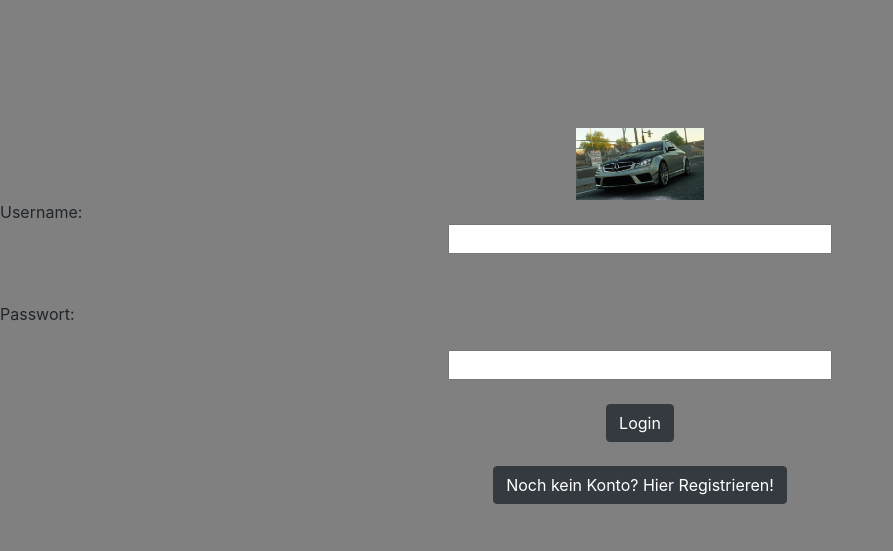
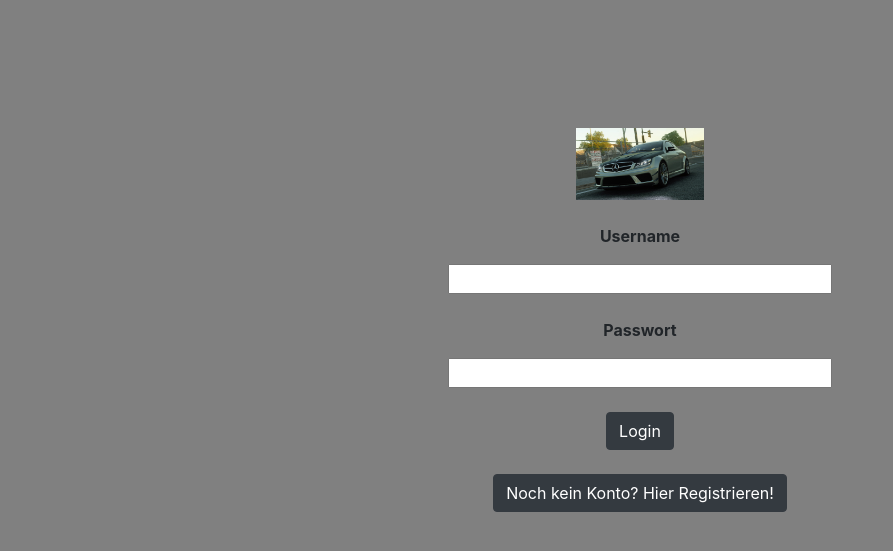
Before and after one commit to Andreas3005/Vergissmeinnicht, a PHP site: page /login.php in a window 1280 px wide. Shown: the top 551 px of the page, without its empty margins (0-893 px from the left). Run offline with PHP 8.4, Linux system fonts and the light colour scheme.

Commit message:
LoginUpdate

```diff
--- a/login.php
+++ b/login.php
@@ -55,7 +55,7 @@ if(isset($_GET['login'])) {
 
 
  }
-#Login, #Registrieren {
+#Login, #Registrieren, #Username {
 	display: block;
     margin-left: auto;
     margin-right: auto
@@ -86,8 +86,10 @@ if(isset($errorMessage)) {
 
 <img src="LOGO.png" id="logo">
 
-<form action="?login=1" method="post" id="Username"> Username:<br>
-<input type="user_username" id="standardbox" name="user_username"><br><br> <text id ="hansi"> Passwort: </text><br>
+<form action="?login=1" method="post" id="Username"> <br>
+<p id="Username" align="center"><b> Username </b></p>
+<input type="user_username" id="standardbox" name="user_username"><br>
+<p id="Username" align="center"><b> Passwort </b></p>
 <input type="password" id="standardbox" name="user_passwort"><br>
 <input type="submit" id ="Login" value="Login" class= "btn btn-dark"><br>
 <input type="button" id="Registrieren" class= "btn btn-dark" value="Noch kein Konto? Hier Registrieren!" onClick="parent.location='registrieren.php'"></FORM>
```
